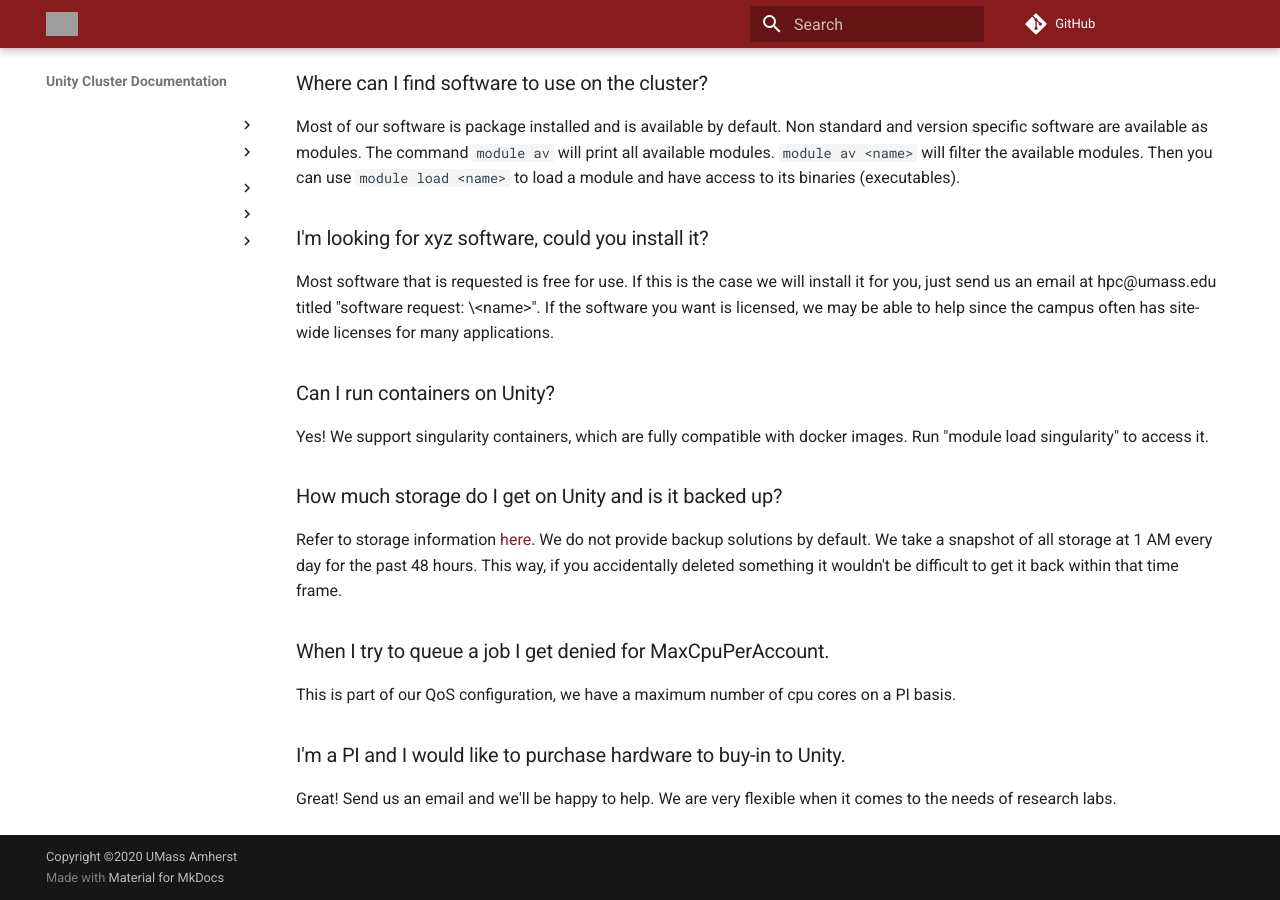
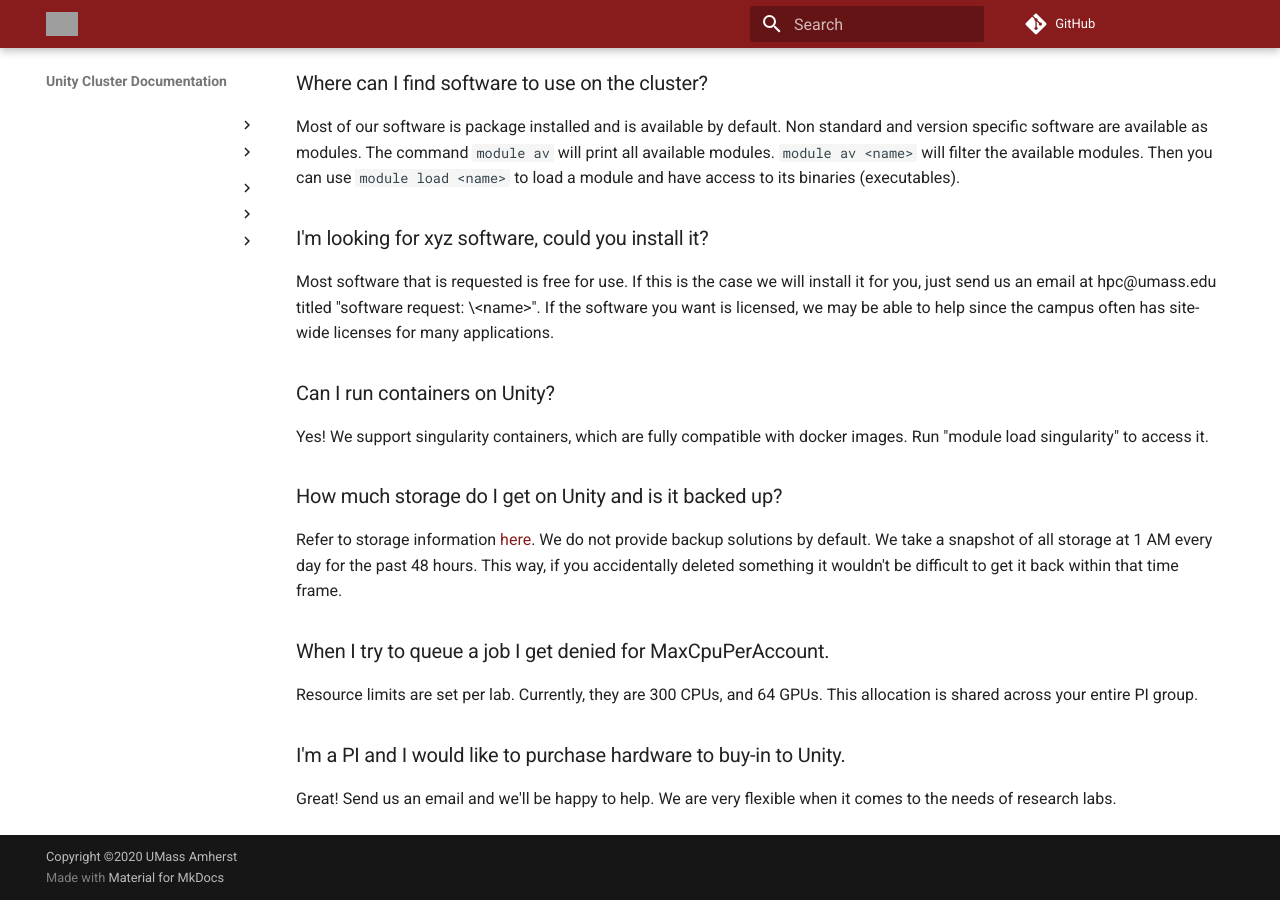
Before and after one commit to UMass-RC/unity-docs, an MkDocs documentation site: the page built from docs/faq.md, in a window 1280 px wide and 900 px high, scrolled down 690 px. Built offline with MkDocs 1.6.1 and Material for MkDocs 9.7.7, drawn with Linux system fonts in a browser that asks for light colours; comment, search, counter and statistics services are not loaded; grey boxes are pictures that could not be loaded.

Commit message:
Update docs/faq.md
Co-authored-by: Hakan Saplakoglu <hakansaplakog@gmail.com>

```diff
--- a/docs/faq.md
+++ b/docs/faq.md
@@ -37,7 +37,7 @@ We take a snapshot of all storage at 1 AM every day for the past 48 hours.
 This way, if you accidentally deleted something it wouldn't be difficult to get it back within that time frame.
 
 ### When I try to queue a job I get denied for MaxCpuPerAccount.
-This is part of our QoS configuration, we have a maximum number of cpu cores on a PI basis.
+Resource limits are set per lab. Currently, they are 300 CPUs, and 64 GPUs. This allocation is shared across your entire PI group.
 
 ### I'm a PI and I would like to purchase hardware to buy-in to Unity.
 Great! Send us an email and we'll be happy to help. We are very flexible when it comes to the needs of research labs.
```
